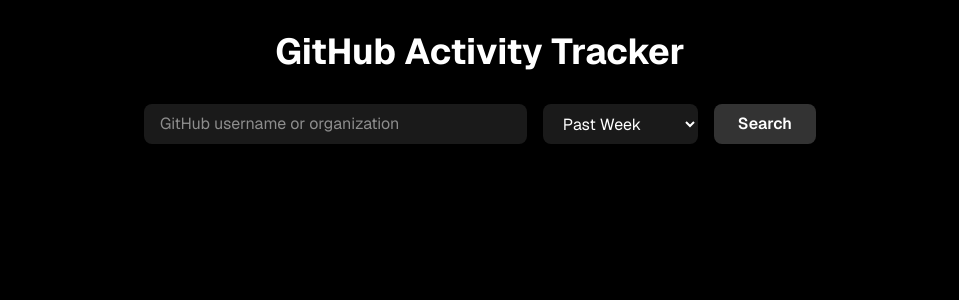
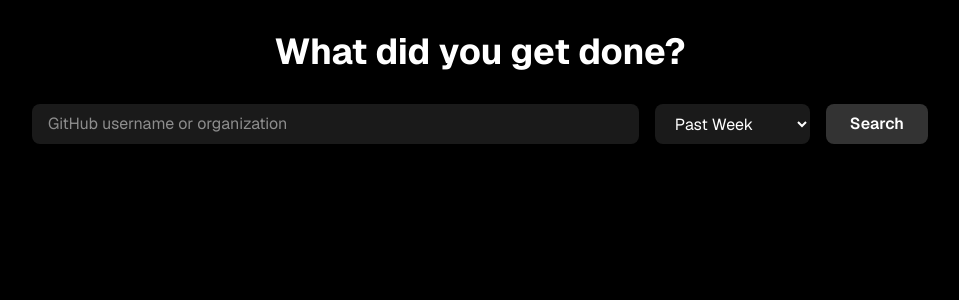
Before and after one commit to Divide-By-0/whatdidyoudo, a Next.js app: page / in a window 1280 px wide. Shown: the top 300 px of the page, without its empty margins (160-1119 px from the left). Built offline with nearby package versions, Linux system fonts and the light colour scheme.

Commit message:
fix titles

```diff
--- a/src/app/page.tsx
+++ b/src/app/page.tsx
@@ -122,15 +122,14 @@
 
   return (
     <main className="flex min-h-screen flex-col items-center bg-black p-8 text-white">
-      <div className="w-full max-w-2xl">
-        <h1 className="mb-8 text-center text-4xl font-bold">GitHub Activity Tracker</h1>
-
-        {username && (
-          <h2 className="mb-6 text-center text-2xl">
-            What {isOrganization ? 'happened in' : 'did'} <span className="font-bold text-blue-400">{username}</span> {isOrganization ? 'in' : 'do in'} the last {timeframe === "custom" ? `${customDays} day${Number(customDays) > 1 ? 's' : ''}` : timeframe}?
-          </h2>
-        )}
-
+      <div className="w-full max-w-4xl">
+        <h1 className="mb-8 text-center text-4xl font-bold">
+          {username ? (
+            <>What {isOrganization ? 'happened in' : 'did'} <span className="font-bold text-blue-400">{username}</span> {isOrganization ? 'in' : 'do in'} the last {timeframe === "custom" ? `${customDays} day${Number(customDays) > 1 ? 's' : ''}` : timeframe}?</>
+          ) : (
+            "What did you get done?"
+          )}
+        </h1>
         <div className="mb-8 flex flex-col gap-4 sm:flex-row">
           <input
             type="text"
@@ -140,6 +139,11 @@
               setPage(1);
               setCommits([]);
               setIsOrganization(null);
+            }}
+            onKeyDown={(e) => {
+              if (e.key === 'Enter') {
+                fetchCommits(1);
+              }
             }}
             placeholder="GitHub username or organization"
             className="flex-1 rounded-lg bg-white/10 px-4 py-2 text-white placeholder:text-white/50"
```
Also changed, not shown: 1 other file (tests, documents, lock files or other folders).
